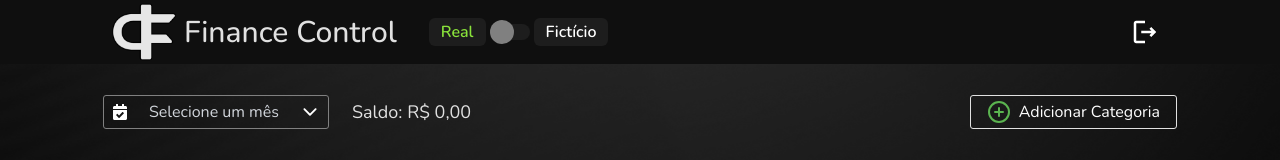
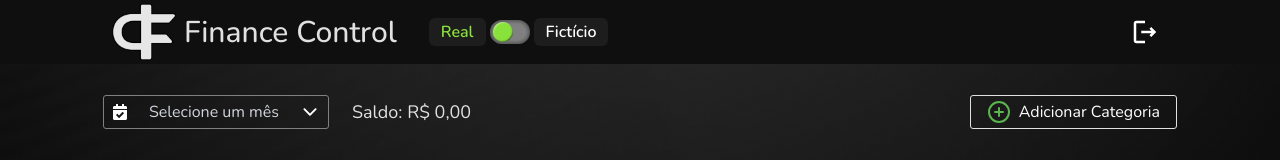
Before and after one commit to duduarsenal/finance-control, a React (Vite) app: page / in a window 1280 px wide. Shown: the top 160 px of the page. Built offline with nearby package versions, Linux system fonts and the light colour scheme; sample sign-in values are in the browser's storage.

Commit message:
fix: ajuste no grafico de donut e refactor style switch

```diff
--- a/src/components/Graphics/Bar/index.tsx
+++ b/src/components/Graphics/Bar/index.tsx
@@ -57,14 +57,14 @@ export function GraphicsBar({ className, colTypes, ganhos, gastos }: GraphicsBar
       },
       series: [
         {
+          name: "Ganhos",
+          data: ganhos,
+          color: "#5bb450",
+        },
+        {
           name: "Gastos",
           data: gastos,
           color: "#FF2C2C",
-        },
-        {
-          name: "Ganhos",
-          data: ganhos,
-          color: "#5bb450",
         },
       ],
       tooltip: {
--- a/src/components/Graphics/Pie/index.tsx
+++ b/src/components/Graphics/Donut/index.tsx
@@ -3,7 +3,7 @@ import { cn, currencyFormatPT } from "@utils";
 import { ApexOptions } from "apexcharts";
 import Chart from "react-apexcharts";
 
-export function GraphicsPie({className, data}: GraphicsPieProps) {
+export function GraphicsDonut({className, data}: GraphicsPieProps) {
 
     const options: ApexOptions = {
       labels: data.map((label) => label.label),
--- a/src/components/Graphics/index.tsx
+++ b/src/components/Graphics/index.tsx
@@ -1,5 +1,5 @@
 import { currencyFormatPT } from "@utils";
-import { GraphicsBar, GraphicsPie, Loading, Select, Switch } from "@components";
+import { GraphicsBar, GraphicsDonut, Loading, Select, Switch } from "@components";
 import { CategoriaProps, GraphicsProps } from "@typings";
 
 export function Graphics({
@@ -83,7 +83,7 @@ export function Graphics({
                 className="absolute top-0 left-0 w-full h-full row-span-1 loading-not"
               />
             ) : (
-              <GraphicsPie
+              <GraphicsDonut
                 data={
                   categoriasByMonth?.length
                     ? categoriasByMonth
@@ -167,15 +167,15 @@ export function Graphics({
           <div className="flex flex-col items-start w-full py-4 leading-5 text-[18px]">
             <h4 className="flex gap-2 font-semibold">
               Maior ganho do Ano:
-              <span className="font-medium text-brand-red">
-                {currencyFormatPT([...gastosByYear].sort((a, b) => b - a)[0]) ||
+              <span className="font-medium text-brand-green">
+                {currencyFormatPT([...ganhosByYear].sort((a, b) => b - a)[0]) ||
                   "-"}
               </span>
             </h4>
             <h4 className="flex gap-2 font-semibold">
               Maior gasto do Ano:
-              <span className="font-medium text-brand-green">
-                {currencyFormatPT([...ganhosByYear].sort((a, b) => b - a)[0]) ||
+              <span className="font-medium text-brand-red">
+                {currencyFormatPT([...gastosByYear].sort((a, b) => b - a)[0]) ||
                   "-"}
               </span>
             </h4>
@@ -193,11 +193,11 @@ export function Graphics({
                       }
                     </span>
                     <div className="flex flex-col leading-none text-center truncate">
+                      <span className="font-semibold text-brand-green">
+                        {currencyFormatPT(ganhosByYear[index]) || "-"}
+                      </span>
                       <span className="font-semibold text-brand-red">
                         {currencyFormatPT(gastosByYear[index]) || "-"}
-                      </span>
-                      <span className="font-semibold text-brand-green">
-                        {currencyFormatPT(ganhosByYear[index]) || "-"}
                       </span>
                     </div>
                   </div>
@@ -226,15 +226,15 @@ export function Graphics({
             <h4 className="font-normal text-[20px]">Estatisticas Anuais</h4>
             <div className="flex gap-4">
               <div className="flex gap-2">
+                <span className="w-6 h-6 rounded-md bg-brand-green" />
+                <span className="font-semibold text-brand-white-gray">
+                  Ganhos
+                </span>
+              </div>
+              <div className="flex gap-2">
                 <span className="w-6 h-6 rounded-md bg-brand-red" />
                 <span className="font-semibold text-brand-white-gray">
                   Gastos
-                </span>
-              </div>
-              <div className="flex gap-2">
-                <span className="w-6 h-6 rounded-md bg-brand-green" />
-                <span className="font-semibold text-brand-white-gray">
-                  Ganhos
                 </span>
               </div>
             </div>
--- a/src/components/Switch/index.tsx
+++ b/src/components/Switch/index.tsx
@@ -21,18 +21,18 @@ export function Switch({ type, className, option1, option2, action1, action2 }:
             // SWITCH DE TEXTO
             <div className={cn("flex", className)}>
                 <p
-                    className={cn("border-2 border-brand-dark-gray border-r-0 px-4 py-1 rounded-l-sm rounded-br-none hover:bg-green-900 hover:text-colors-green cursor-pointer transition-all",
+                    className={cn("border-2 border-brand-dark-gray border-r-0 px-4 py-1 rounded-l-md rounded-r-none cursor-pointer transition-all",
                         typeof option1 === "object" && option1.className,
-                        { "text-colors-green bg-green-900": switchActive }
+                        { "switch-text border-brand-black": switchActive }
                     )}
                     onClick={handleAction1}
                 >
                     {typeof option1 === "string" ? option1 : option1.label}
                 </p>
                 <p
-                    className={cn("border-2 border-brand-dark-gray px-4 py-1 rounded-r-sm hover:bg-red-900 hover:text-red-200 cursor-pointer transition-all",
+                    className={cn("border-2 border-brand-dark-gray px-4 py-1 rounded-r-md rounded-l-none cursor-pointer transition-all",
                         typeof option2 === "object" && option2.className,
-                        { "text-red-200 bg-red-900": !switchActive }
+                        { "switch-text border-brand-black": !switchActive }
                     )}
                     onClick={handleAction2}
                 >
@@ -51,9 +51,10 @@ export function Switch({ type, className, option1, option2, action1, action2 }:
                     {typeof option1 === "string" ? option1 : option1.label}
                 </p>
                 <div
-                    className={cn("relative w-10 h-4 m-auto rounded-full bg-brand-dark-gray after:w-6 after:h-6 after:bg-brand-gray after:absolute after:rounded-full after:top-2/4 after:-translate-y-2/4 after:transition-all cursor-pointer",
+                    className={cn("switch-button relative w-10 h-6 m-auto rounded-full bg-brand-gray after:w-5 after:h-5 after:bg-brand-gray after:absolute after:rounded-full after:top-2/4 after:-translate-y-2/4 after:transition-all cursor-pointer",
                         {
-                            "after:ml-4": !switchActive
+                            "after:bg-colors-green": switchActive,
+                            "after:ml-[14px] after:bg-yellow-400": !switchActive
                         }
                     )}
                     onClick={() => {switchActive ? handleAction2() : handleAction1()}}
--- a/src/components/index.tsx
+++ b/src/components/index.tsx
@@ -14,5 +14,5 @@ export { ModalAddCampo } from './ModalAddCampo'
 export { ConfirmAction } from './ConfirmAction'
 export { Graphics } from './Graphics'
 export { GraphicsBar } from './Graphics/Bar'
-export { GraphicsPie } from './Graphics/Pie'
+export { GraphicsDonut } from './Graphics/Donut'
 export { Switch } from './Switch'
--- a/src/style/index.css
+++ b/src/style/index.css
@@ -81,3 +81,17 @@
         max-width: 650px !important;
     }
   }
+
+  .switch-text{
+    box-shadow: inset 0px 0px 5px 3px rgb(0, 0, 0, .30);
+  }
+
+  .switch-button{
+    box-shadow: inset 0px 0px 3px 2px rgb(0, 0, 0, .30);
+  }
+
+  .switch-button::after{
+    left: 8%;
+    box-shadow: inset -1px -1px 2px -1px rgb(0, 0, 0, 1),
+    inset 1px 1px 2px -1px rgba(255, 255, 255, 1);
+  }
```
